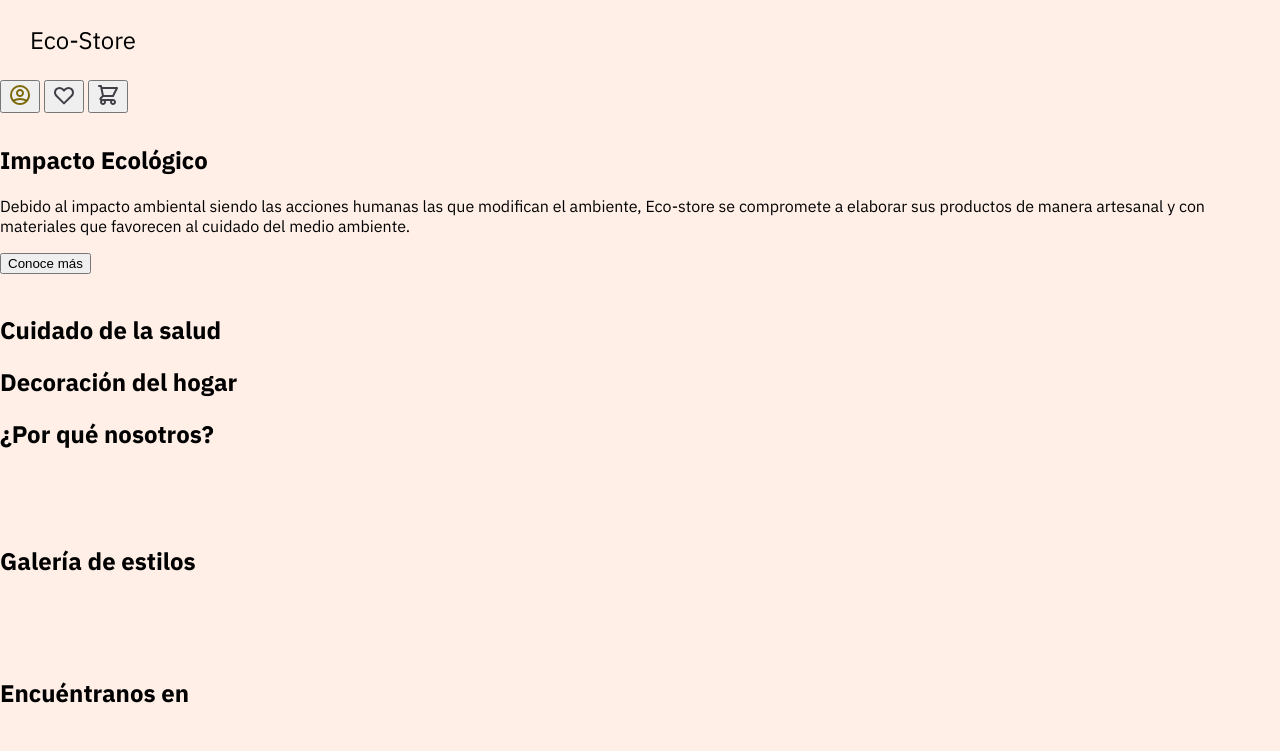
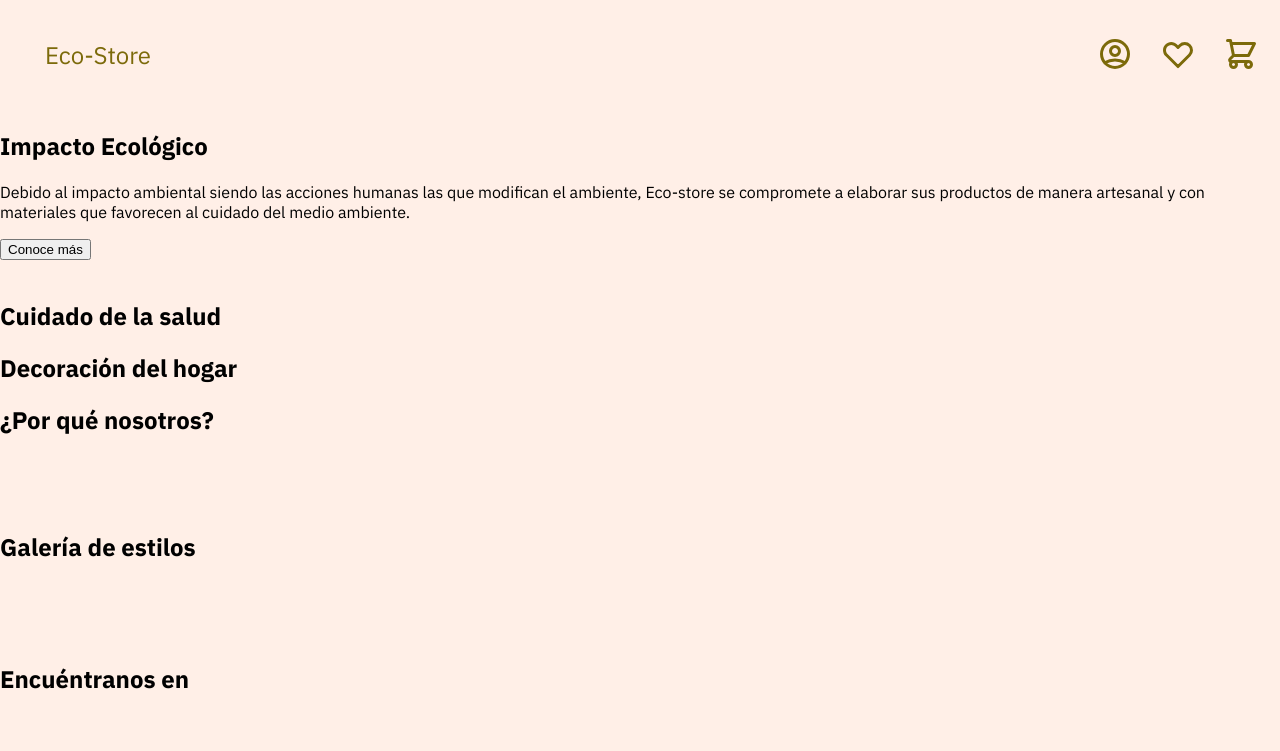
Before and after one commit to UboldiTIC/eco-store-platzi, a plain HTML site: page index.html in a window 1280 px wide. Shown: the top 751 px of the page. Drawn offline with Linux system fonts and the light colour scheme.

Commit message:
Update main.scss with buttons styles

```diff
--- a/SCSS/main.scss
+++ b/SCSS/main.scss
@@ -11,13 +11,25 @@ body {
     font-family: $font-stack;
 }
 nav {
-    width: 100%;
-    height: 100px;
+    width: auto;
+    display: flex;
+    justify-content: space-between;
+    color: $primary-text-color;
+    padding: 15px;
     p{
         font-size: 1.5em;
         padding-left: 30px;
     }
+    .icons {
+        display: flex;
+        gap: 15px;
+        button {
+            background: none;
+            border-style: none;
+        }
+    }
 }
+
 footer {
     $background: #FA9500;
     background-color: $background;
--- a/index.html
+++ b/index.html
@@ -14,18 +14,18 @@
         <p>Eco-Store</p>
         <div class="icons">
             <button class="profile">
-                <svg width="24" height="24" viewBox="0 0 24 24" fill="none" xmlns="http://www.w3.org/2000/svg">
+                <svg width="36" height="36" viewBox="0 0 24 24" fill="none" xmlns="http://www.w3.org/2000/svg">
                     <path d="M5.121 17.804C7.21942 16.6179 9.58958 15.9963 12 16C14.5 16 16.847 16.655 18.879 17.804M15 10C15 10.7956 14.6839 11.5587 14.1213 12.1213C13.5587 12.6839 12.7956 13 12 13C11.2044 13 10.4413 12.6839 9.87868 12.1213C9.31607 11.5587 9 10.7956 9 10C9 9.20435 9.31607 8.44129 9.87868 7.87868C10.4413 7.31607 11.2044 7 12 7C12.7956 7 13.5587 7.31607 14.1213 7.87868C14.6839 8.44129 15 9.20435 15 10ZM21 12C21 13.1819 20.7672 14.3522 20.3149 15.4442C19.8626 16.5361 19.1997 17.5282 18.364 18.364C17.5282 19.1997 16.5361 19.8626 15.4442 20.3149C14.3522 20.7672 13.1819 21 12 21C10.8181 21 9.64778 20.7672 8.55585 20.3149C7.46392 19.8626 6.47177 19.1997 5.63604 18.364C4.80031 17.5282 4.13738 16.5361 3.68508 15.4442C3.23279 14.3522 3 13.1819 3 12C3 9.61305 3.94821 7.32387 5.63604 5.63604C7.32387 3.94821 9.61305 3 12 3C14.3869 3 16.6761 3.94821 18.364 5.63604C20.0518 7.32387 21 9.61305 21 12Z" stroke="#7C6A0A" stroke-width="2" stroke-linecap="round" stroke-linejoin="round"/>
                     </svg>
             </button>
             <button class="wishlist">
-                <svg width="24" height="24" viewBox="0 0 24 24" fill="none" xmlns="http://www.w3.org/2000/svg">
-                    <path d="M3.34255 7.7779C3.5687 7.23194 3.90017 6.73586 4.31804 6.31799C4.7359 5.90012 5.23198 5.56865 5.77795 5.3425C6.32392 5.11635 6.90909 4.99995 7.50004 4.99995C8.09099 4.99995 8.67616 5.11635 9.22213 5.3425C9.7681 5.56865 10.2642 5.90012 10.682 6.31799L12 7.63599L13.318 6.31799C14.162 5.47407 15.3066 4.99997 16.5 4.99997C17.6935 4.99997 18.8381 5.47407 19.682 6.31799C20.526 7.16191 21.0001 8.30651 21.0001 9.49999C21.0001 10.6935 20.526 11.8381 19.682 12.682L12 20.364L4.31804 12.682C3.90017 12.2641 3.5687 11.7681 3.34255 11.2221C3.1164 10.6761 3 10.0909 3 9.49999C3 8.90904 3.1164 8.32387 3.34255 7.7779Z" stroke="#3F3F46" stroke-width="2" stroke-linecap="round" stroke-linejoin="round"/>
+                <svg width="36" height="36" viewBox="0 0 24 24" fill="none" xmlns="http://www.w3.org/2000/svg">
+                    <path d="M3.34255 7.7779C3.5687 7.23194 3.90017 6.73586 4.31804 6.31799C4.7359 5.90012 5.23198 5.56865 5.77795 5.3425C6.32392 5.11635 6.90909 4.99995 7.50004 4.99995C8.09099 4.99995 8.67616 5.11635 9.22213 5.3425C9.7681 5.56865 10.2642 5.90012 10.682 6.31799L12 7.63599L13.318 6.31799C14.162 5.47407 15.3066 4.99997 16.5 4.99997C17.6935 4.99997 18.8381 5.47407 19.682 6.31799C20.526 7.16191 21.0001 8.30651 21.0001 9.49999C21.0001 10.6935 20.526 11.8381 19.682 12.682L12 20.364L4.31804 12.682C3.90017 12.2641 3.5687 11.7681 3.34255 11.2221C3.1164 10.6761 3 10.0909 3 9.49999C3 8.90904 3.1164 8.32387 3.34255 7.7779Z" stroke="#7C6A0A" stroke-width="2" stroke-linecap="round" stroke-linejoin="round"/>
                     </svg>
             </button>
             <button class="cart">
-                <svg width="24" height="24" viewBox="0 0 24 24" fill="none" xmlns="http://www.w3.org/2000/svg">
-                    <path d="M3 3H5L5.4 5M5.4 5H21L17 13H7M5.4 5L7 13M7 13L4.707 15.293C4.077 15.923 4.523 17 5.414 17H17M17 17C16.4696 17 15.9609 17.2107 15.5858 17.5858C15.2107 17.9609 15 18.4696 15 19C15 19.5304 15.2107 20.0391 15.5858 20.4142C15.9609 20.7893 16.4696 21 17 21C17.5304 21 18.0391 20.7893 18.4142 20.4142C18.7893 20.0391 19 19.5304 19 19C19 18.4696 18.7893 17.9609 18.4142 17.5858C18.0391 17.2107 17.5304 17 17 17ZM9 19C9 19.5304 8.78929 20.0391 8.41421 20.4142C8.03914 20.7893 7.53043 21 7 21C6.46957 21 5.96086 20.7893 5.58579 20.4142C5.21071 20.0391 5 19.5304 5 19C5 18.4696 5.21071 17.9609 5.58579 17.5858C5.96086 17.2107 6.46957 17 7 17C7.53043 17 8.03914 17.2107 8.41421 17.5858C8.78929 17.9609 9 18.4696 9 19Z" stroke="#3F3F46" stroke-width="2" stroke-linecap="round" stroke-linejoin="round"/>
+                <svg width="36" height="36" viewBox="0 0 24 24" fill="none" xmlns="http://www.w3.org/2000/svg">
+                    <path d="M3 3H5L5.4 5M5.4 5H21L17 13H7M5.4 5L7 13M7 13L4.707 15.293C4.077 15.923 4.523 17 5.414 17H17M17 17C16.4696 17 15.9609 17.2107 15.5858 17.5858C15.2107 17.9609 15 18.4696 15 19C15 19.5304 15.2107 20.0391 15.5858 20.4142C15.9609 20.7893 16.4696 21 17 21C17.5304 21 18.0391 20.7893 18.4142 20.4142C18.7893 20.0391 19 19.5304 19 19C19 18.4696 18.7893 17.9609 18.4142 17.5858C18.0391 17.2107 17.5304 17 17 17ZM9 19C9 19.5304 8.78929 20.0391 8.41421 20.4142C8.03914 20.7893 7.53043 21 7 21C6.46957 21 5.96086 20.7893 5.58579 20.4142C5.21071 20.0391 5 19.5304 5 19C5 18.4696 5.21071 17.9609 5.58579 17.5858C5.96086 17.2107 6.46957 17 7 17C7.53043 17 8.03914 17.2107 8.41421 17.5858C8.78929 17.9609 9 18.4696 9 19Z" stroke="#7C6A0A" stroke-width="2" stroke-linecap="round" stroke-linejoin="round"/>
                     </svg>
             </button>
         </div>
```
Also changed, not shown: css/main.css, 1 other file.
